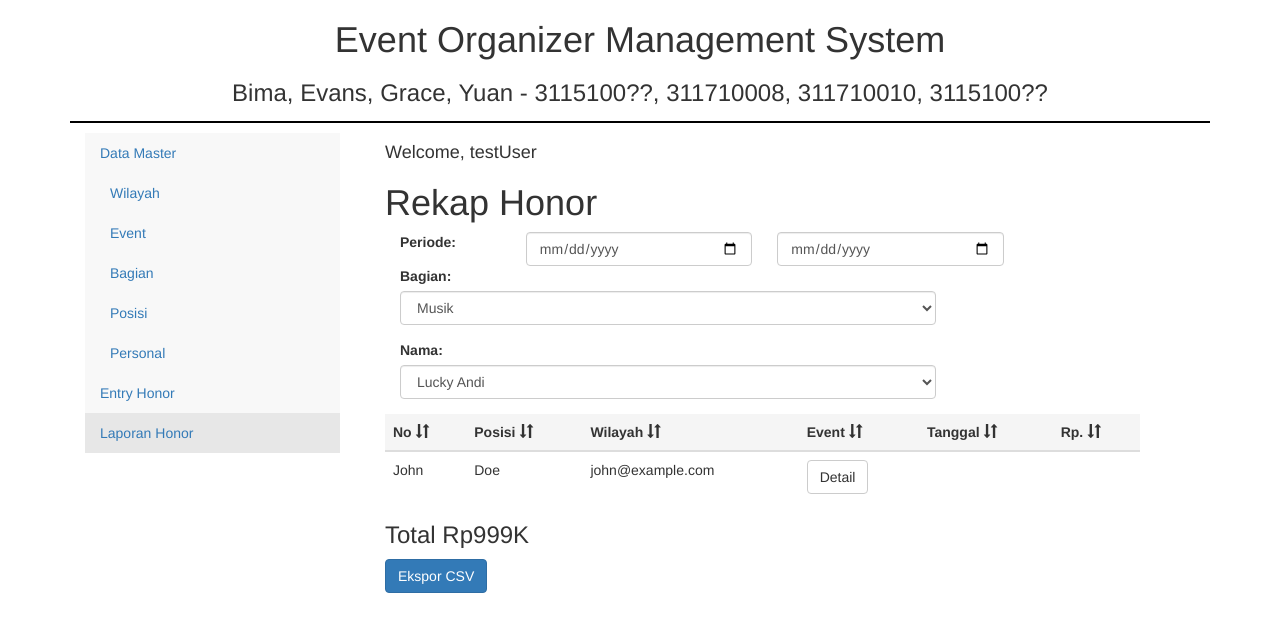
After one commit to GraceMelody/event-organizer, a PHP site: page /detail.php in a window 1280 px wide. The commit adds this page. Shown: the top 632 px of the page. Run offline with PHP 8.4, Linux system fonts and the light colour scheme; a stand-in replaces the project's code that opens the database connection; some libraries are stand-ins or nearby versions.

Commit message:
finished laporan-honor.php, added detail.php

```diff
--- /dev/null
+++ b/detail.php
@@ -0,0 +1,75 @@
+<?php require('header.php') ?>
+              <li>
+                <a href="#">Data Master</a>
+                <ul class="nav padder">
+
+
+                 <li><a href="wilayah.php">Wilayah</a></li>
+                 <li><a href="event.php">Event</a></li>
+                 <li><a href="bagian.php">Bagian</a></li>
+                 <li><a href="posisi.php">Posisi</a></li>
+                 <li><a href="personal.php">Personal</a></li>
+               </ul>
+             </li>
+              <li><a href="entry-honor.php">Entry Honor</a></li>
+              <li class="active"><a href="laporan-honor.php">Laporan Honor</a></li>
+
+            </ul>
+        </div>
+      </div>
+    </nav>
+  </div>
+  <div class="col-xs-12 col-sm-9">
+    <div class="row">
+      <div class="col-xs-11">
+      <h4>Welcome, testUser</h4>
+        <h1>Rekap Honor</h1>
+        <div class="row">
+          <div class="form-group">
+            <label for="sel1" class="col-lg-2 col-sm-12">Periode:</label>
+            <input type="date" class="form-control pad15 col-sm-12 col-lg-3 periode" id="sel1">
+            <input type="date" class="form-control pad15 col-sm-12 col-lg-3 periode" id="sel2">
+        </div>
+
+          <div class="form-group col-xs-9">
+            <label for="sel1">Bagian:</label>
+            <select class="form-control" id="wilayah">
+              <option>Musik</option>
+            </select>
+        </div>
+          <div class="form-group col-xs-9">
+            <label for="sel1">Nama:</label>
+            <select class="form-control" id="wilayah">
+              <option>Lucky Andi</option>
+            </select>
+        </div>
+        <table class="table table-hover tablesorter">
+       <thead>
+         <tr class="active">
+           <th>No <span class="glyphicon glyphicon-sort"></th>
+           <th>Posisi <span class="glyphicon glyphicon-sort"></th>
+           <th>Wilayah <span class="glyphicon glyphicon-sort"></th>
+           <th>Event <span class="glyphicon glyphicon-sort"></th>
+           <th>Tanggal <span class="glyphicon glyphicon-sort"></th>
+           <th>Rp. <span class="glyphicon glyphicon-sort"></th>
+
+         </tr>
+       </thead>
+       <tbody>
+         <tr>
+           <td>John</td>
+           <td>Doe</td>
+           <td>john@example.com</td>
+           <td><a href="detail.php"class="btn btn-default">Detail</a></td>
+         </tr>
+       </tbody>
+     </table>
+
+
+       <h3>Total Rp999K</h3>
+       <button type="button" class="btn btn-primary">Ekspor CSV</button>
+
+      </form>
+    </div>
+  </div>
+</div>
--- a/styles.css
+++ b/styles.css
@@ -39,3 +39,11 @@ ul.padder{
   width: 30% !important;
   margin-right: 10px;
 }
+.form-control.periode{
+  width: 30% !important;
+  margin-right: 10px;
+}
+.pad15{
+  margin-left:15px;
+  margin-right:15px;
+}
```
Also changed, not shown: laporan-honor.php (added, +66 -0 lines).
